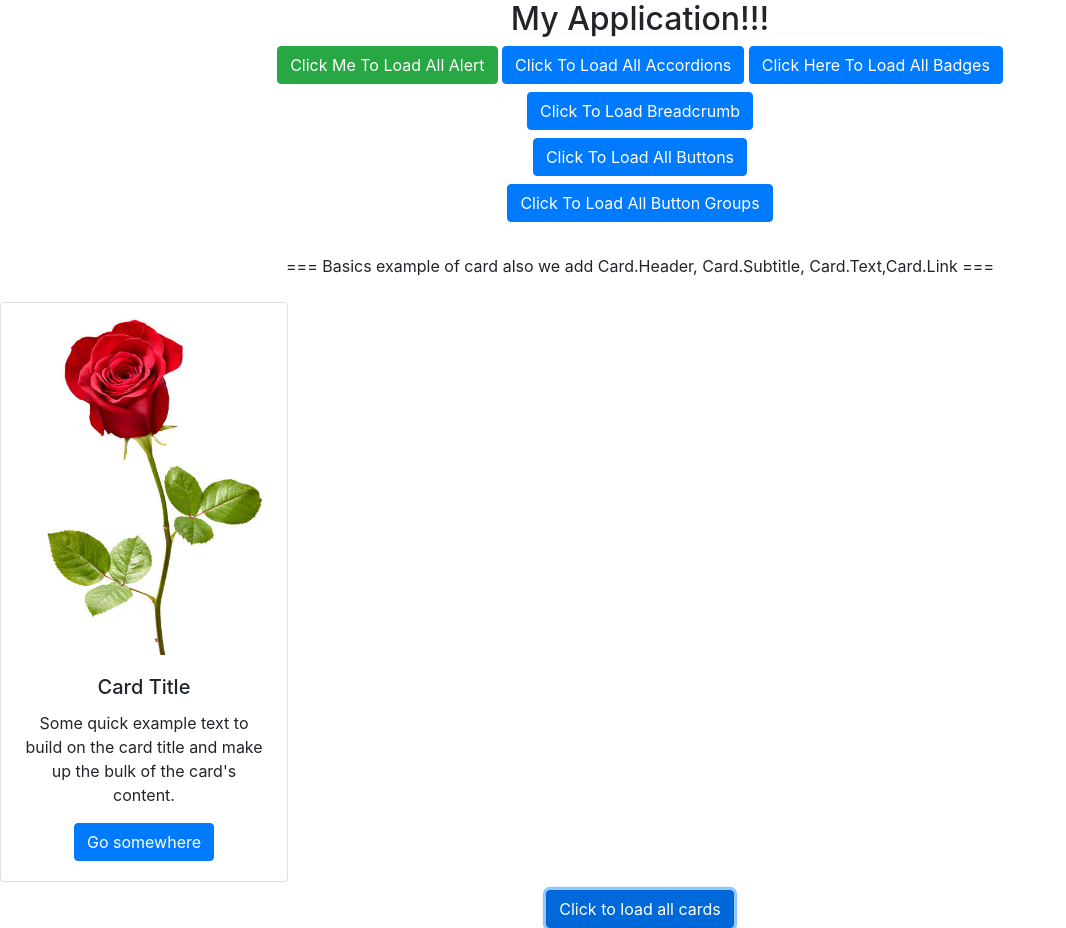
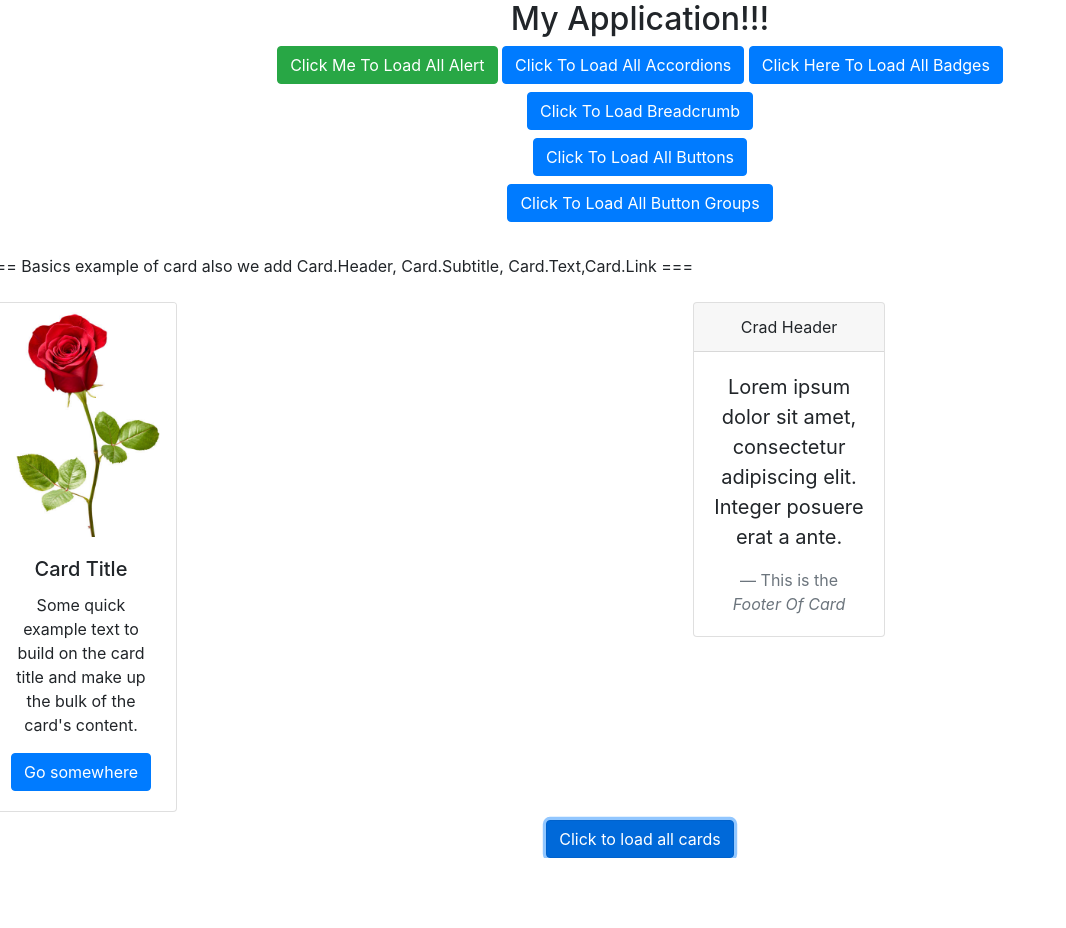
Before and after one commit to Khwajapasha/Boosrtrap-Practice, a React (Create React App) app: page / in a window 1280 px wide. Both pictures are taken after a click on the button "Click to load all cards". Shown: the whole page, without its empty margins (0-1066 px from the left). After the commit the page ends 858 px from the top, so only its background shows below. Built offline with nearby package versions, Linux system fonts and the light colour scheme.

Commit message:
Implemented card header and footer

```diff
--- a/src/Component/MainBodySection/Cards/AllCards.jsx
+++ b/src/Component/MainBodySection/Cards/AllCards.jsx
@@ -1,13 +1,17 @@
 import React, { useState } from "react";
-import { Button } from "react-bootstrap";
+import { Button, Row } from "react-bootstrap";
 import { CardBasicExample } from "./CardBasicExample";
+import { CardHeaderAndFooter } from "./CardHeaderAndFooter";
 export const AllCards = () => {
   const [show, setShow] = useState(false);
   return (
     <React.Fragment>
       {show && (
         <div>
-          <CardBasicExample />
+          <Row>
+            <CardBasicExample />
+            <CardHeaderAndFooter />
+          </Row>
         </div>
       )}
       <div className="mt-2">
--- a/src/Component/MainBodySection/Cards/CardBasicExample.jsx
+++ b/src/Component/MainBodySection/Cards/CardBasicExample.jsx
@@ -2,11 +2,13 @@ import React from "react";
 import { Card, Button } from "react-bootstrap";
 export const CardBasicExample = () => {
   return (
-    <div className="mt-2"><br/>
-    === Basics example of card also we add Card.Header, Card.Subtitle, Card.Text,Card.Link ===
-    <br/>
-    <br/>
-      <Card style={{ width: "18rem" }}>
+    <div className="mt-2">
+      <br />
+      === Basics example of card also we add Card.Header, Card.Subtitle,
+      Card.Text,Card.Link ===
+      <br />
+      <br />
+      <Card style={{ width: "12rem" }}>
         <Card.Img variant="top" src="Assets/Rose.jpg" />
         <Card.Body>
           <Card.Title>Card Title</Card.Title>
--- /dev/null
+++ b/src/Component/MainBodySection/Cards/CardHeaderAndFooter.jsx
@@ -0,0 +1,23 @@
+import React from "react";
+import { Card } from "react-bootstrap";
+export const CardHeaderAndFooter = () => {
+  return (
+    <div >
+      <Card style={{ width: "12rem",marginTop:"5rem" }}>
+        <Card.Header>Crad Header</Card.Header>
+        <Card.Body>
+          <blockquote className="blockquote mb-0">
+            <p>
+              {" "}
+              Lorem ipsum dolor sit amet, consectetur adipiscing elit. Integer
+              posuere erat a ante.{" "}
+            </p>
+            <footer className="blockquote-footer">
+              This is the <cite title="Source Title">Footer Of Card</cite>
+            </footer>
+          </blockquote>
+        </Card.Body>
+      </Card>
+    </div>
+  );
+};
```
